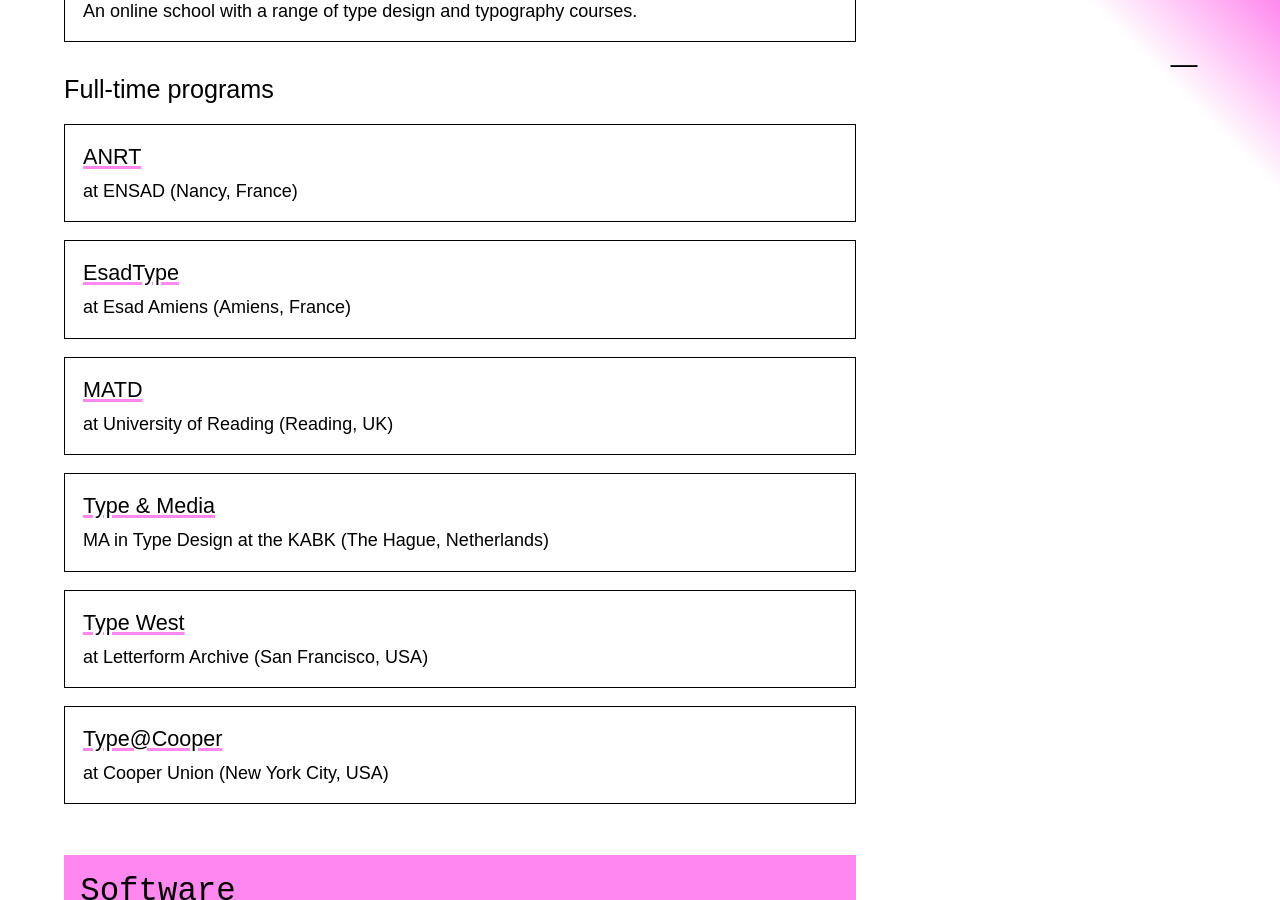
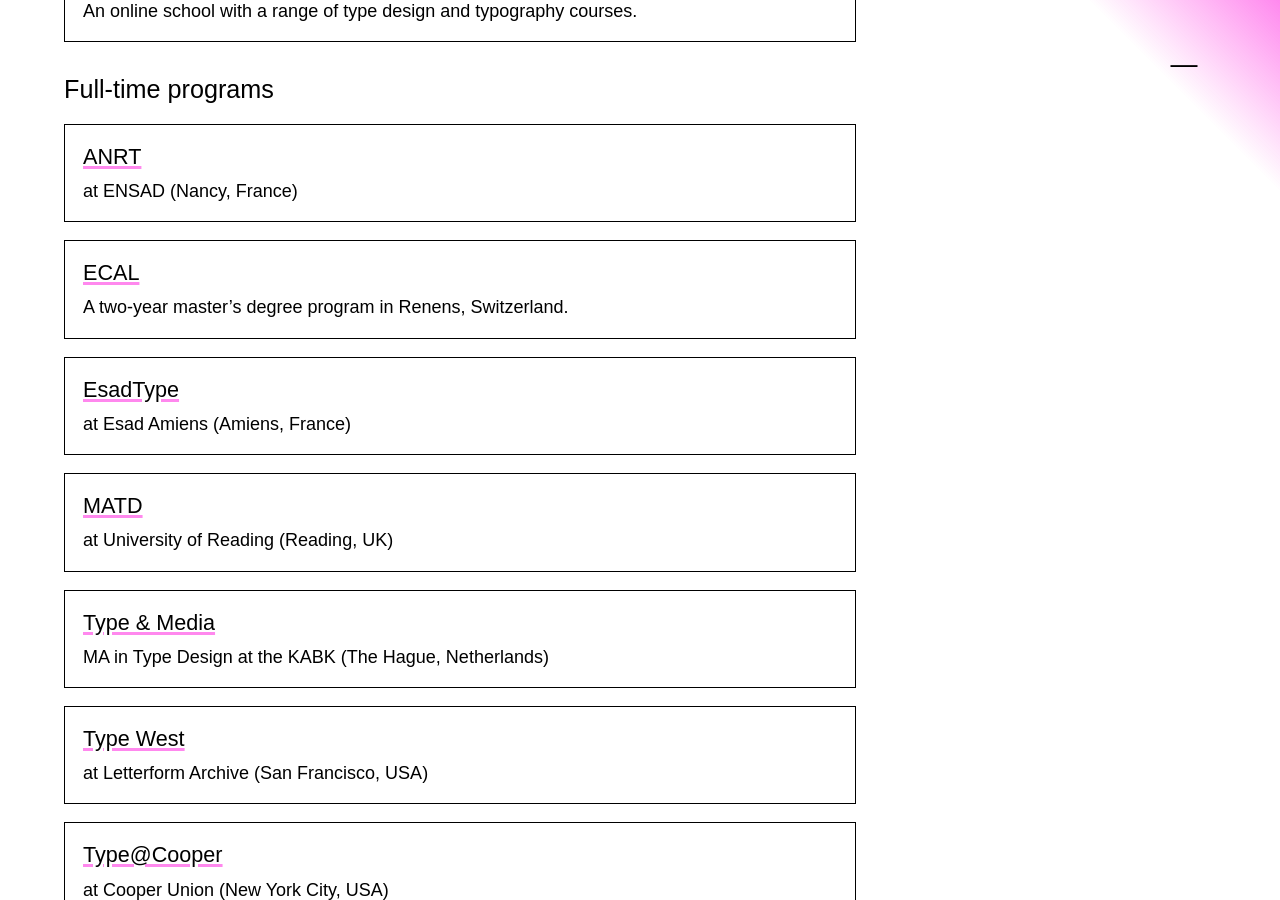
Before and after one commit to justinpenner/type-design-resources, a Jekyll site: the page built from index.md, in a window 1280 px wide and 900 px high, scrolled down 3132 px. Built offline with Jekyll 4.4.1, drawn with Linux system fonts in a browser that asks for light colours; some web fonts are replaced.

Commit message:
Update data.yaml

```diff
--- a/_data/data.yaml
+++ b/_data/data.yaml
@@ -57,6 +57,9 @@
           - name: ANRT
             url: https://anrt-nancy.fr/
             description: at ENSAD (Nancy, France)
+          - name: ECAL
+            url: https://ecal.ch/en/courses-and-research/master/type-design/
+            description: A two-year master’s degree program in Renens, Switzerland.
           - name: EsadType
             url: http://postdiplome.esad-amiens.fr/
             description: at Esad Amiens (Amiens, France)
```
